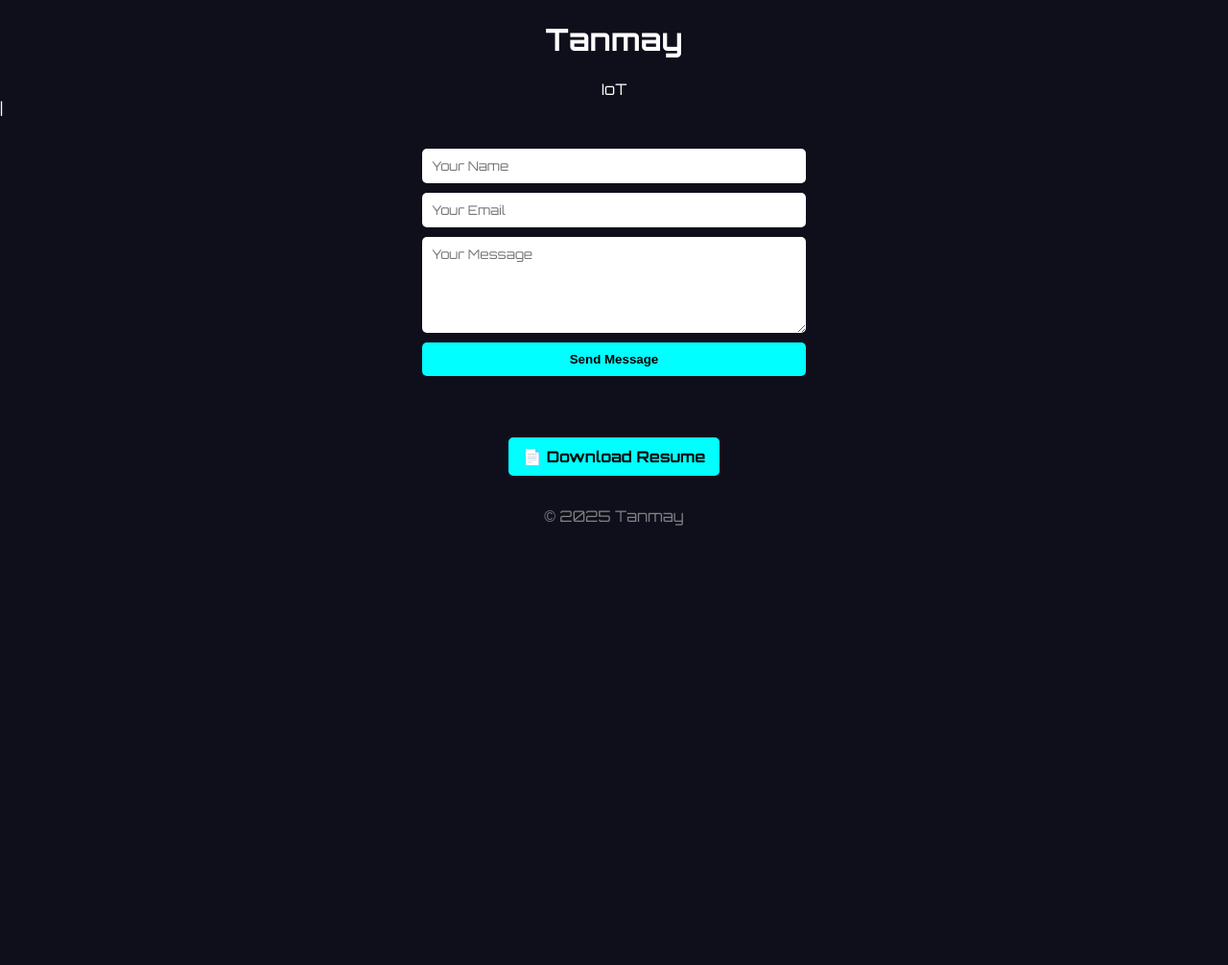
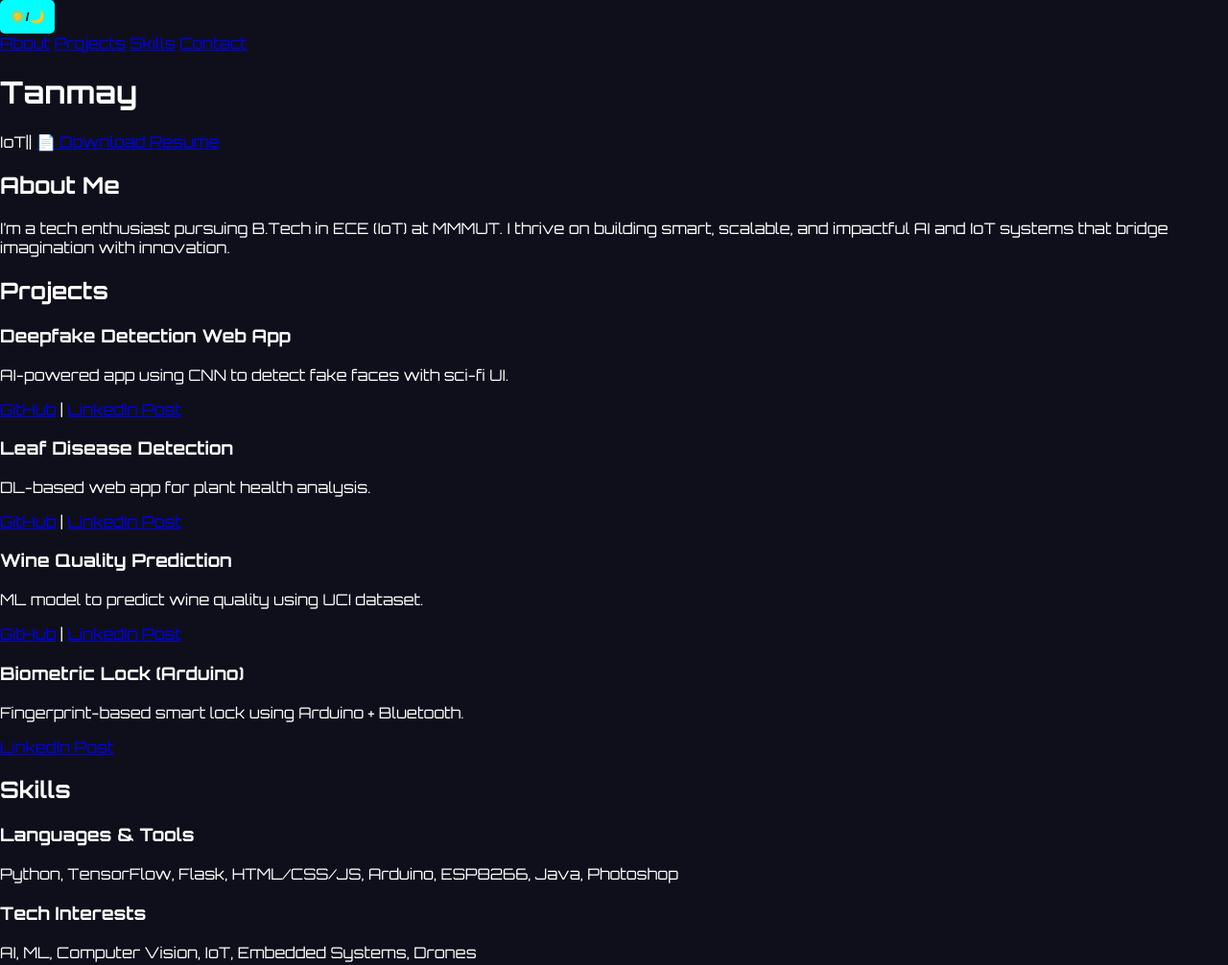
Before and after one commit to tanmay4518-07/portfolio_mine, a plain HTML site: page index.html in a window 1280 px wide. Shown: the top 1006 px of the page at 96% size. Before the commit the page ends 800 px from the top, so only its background shows below. Drawn offline with nearby package versions, Linux system fonts and the light colour scheme.

Commit message:
Update index.html

```diff
--- a/index.html
+++ b/index.html
@@ -4,26 +4,89 @@
   <meta charset="UTF-8" />
   <meta name="viewport" content="width=device-width, initial-scale=1.0" />
   <title>Tanmay | Portfolio</title>
-  <link href="https://fonts.googleapis.com/css2?family=Orbitron:wght@400;700&display=swap" rel="stylesheet">
+  <link href="https://fonts.googleapis.com/css2?family=Orbitron:wght@400;700&display=swap" rel="stylesheet" />
   <link rel="stylesheet" href="style.css" />
 </head>
 <body>
+  <nav>
+    <button class="theme-toggle" onclick="toggleTheme()">☀️/🌙</button>
+    <div class="links">
+      <a href="#about">About</a>
+      <a href="#projects">Projects</a>
+      <a href="#skills">Skills</a>
+      <a href="#contact">Contact</a>
+    </div>
+  </nav>
 
-  <h1 style="text-align:center;">Tanmay</h1>
-  <span id="typed-text" style="display:block; text-align:center;"></span>
+  <header>
+    <h1>Tanmay</h1>
+    <span id="typed-text"></span>
+    <a class="resume-btn-bottom" href="resume_tanmay1.pdf" download>📄 Download Resume</a>
+  </header>
 
+  <section id="about" class="about">
+    <h2>About Me</h2>
+    <p>I’m a tech enthusiast pursuing B.Tech in ECE (IoT) at MMMUT. I thrive on building smart, scalable, and impactful AI and IoT systems that bridge imagination with innovation.</p>
+  </section>
+
+  <section id="projects">
+    <h2>Projects</h2>
+    <div class="project-card" data-tilt>
+      <h3>Deepfake Detection Web App</h3>
+      <p>AI-powered app using CNN to detect fake faces with sci-fi UI.</p>
+      <p><a href="https://github.com/tanmay4518-07/deepfake-detector" target="_blank">GitHub</a> | <a href="https://www.linkedin.com/posts/tanmay-t-141059296_deeplearning-ai-flask-activity-7346228458814885890-dAkk" target="_blank">LinkedIn Post</a></p>
+    </div>
+    <div class="project-card" data-tilt>
+      <h3>Leaf Disease Detection</h3>
+      <p>DL-based web app for plant health analysis.</p>
+      <p><a href="https://github.com/tanmay4518-07/leaf_disease_detection" target="_blank">GitHub</a> | <a href="https://www.linkedin.com/posts/tanmay-t-141059296_machinelearning-deeplearning-computervision-activity-7342148932971524096-SY93" target="_blank">LinkedIn Post</a></p>
+    </div>
+    <div class="project-card" data-tilt>
+      <h3>Wine Quality Prediction</h3>
+      <p>ML model to predict wine quality using UCI dataset.</p>
+      <p><a href="https://github.com/tanmay4518-07/wine_quality_predictor" target="_blank">GitHub</a> | <a href="https://www.linkedin.com/posts/tanmay-t-141059296_machinelearning-winequality-datascience-activity-7335276457763450881-_2HZ" target="_blank">LinkedIn Post</a></p>
+    </div>
+    <div class="project-card" data-tilt>
+      <h3>Biometric Lock (Arduino)</h3>
+      <p>Fingerprint-based smart lock using Arduino + Bluetooth.</p>
+      <p><a href="https://www.linkedin.com/posts/tanmay-t-141059296_iot-arduino-innovation-activity-7206304532522258434-0_nm" target="_blank">LinkedIn Post</a></p>
+    </div>
+  </section>
+
+  <section id="skills">
+    <h2>Skills</h2>
+    <div class="skill-box" data-tilt>
+      <h3>Languages & Tools</h3>
+      <p>Python, TensorFlow, Flask, HTML/CSS/JS, Arduino, ESP8266, Java, Photoshop</p>
+    </div>
+    <div class="skill-box" data-tilt>
+      <h3>Tech Interests</h3>
+      <p>AI, ML, Computer Vision, IoT, Embedded Systems, Drones</p>
+    </div>
+  </section>
+
+  <section id="contact" class="contact">
+    <h2>Contact Me</h2>
     <form id="contact-form" onsubmit="sendEmail(event)">
       <input type="text" name="from_name" placeholder="Your Name" required />
       <input type="email" name="email_id" placeholder="Your Email" required />
       <textarea name="message" rows="5" placeholder="Your Message" required></textarea>
       <button type="submit">Send Message</button>
     </form>
+    <p>Email: <a href="mailto:tanmayyy004@gmail.com">tanmayyy004@gmail.com</a></p>
+    <p>Phone: +91 8279555421</p>
+    <p><a href="https://github.com/tanmay4518-07" target="_blank">GitHub</a> | <a href="https://linkedin.com/in/tanmay-t-141059296" target="_blank">LinkedIn</a></p>
+  </section>
 
-  <div style="text-align:center;">
-    <a href="resume_tanmay1.pdf" download class="resume-btn">📄 Download Resume</a>
-  </div>
+  <footer>&copy; 2025 Tanmay.</footer>
+  <button id="backToTop" onclick="window.scrollTo({top:0, behavior:'smooth'})">🔼</button>
 
-  <footer>&copy; 2025 Tanmay</footer>
+  <script src="https://cdn.jsdelivr.net/npm/@emailjs/browser@3/dist/email.min.js"></script>
+  <script src="https://cdn.jsdelivr.net/npm/typed.js@2.0.12"></script>
+  <script src="https://cdn.jsdelivr.net/npm/vanilla-tilt@1.7.2/dist/vanilla-tilt.min.js"></script>
+  <script src="script.js"></script>
+</body>
+</html>
 
   <script src="https://cdn.jsdelivr.net/npm/typed.js@2.0.12"></script>
   <script src="https://cdn.jsdelivr.net/npm/@emailjs/browser@3/dist/email.min.js"></script>
```
Lines whose indentation alone changed are shown as unchanged.
